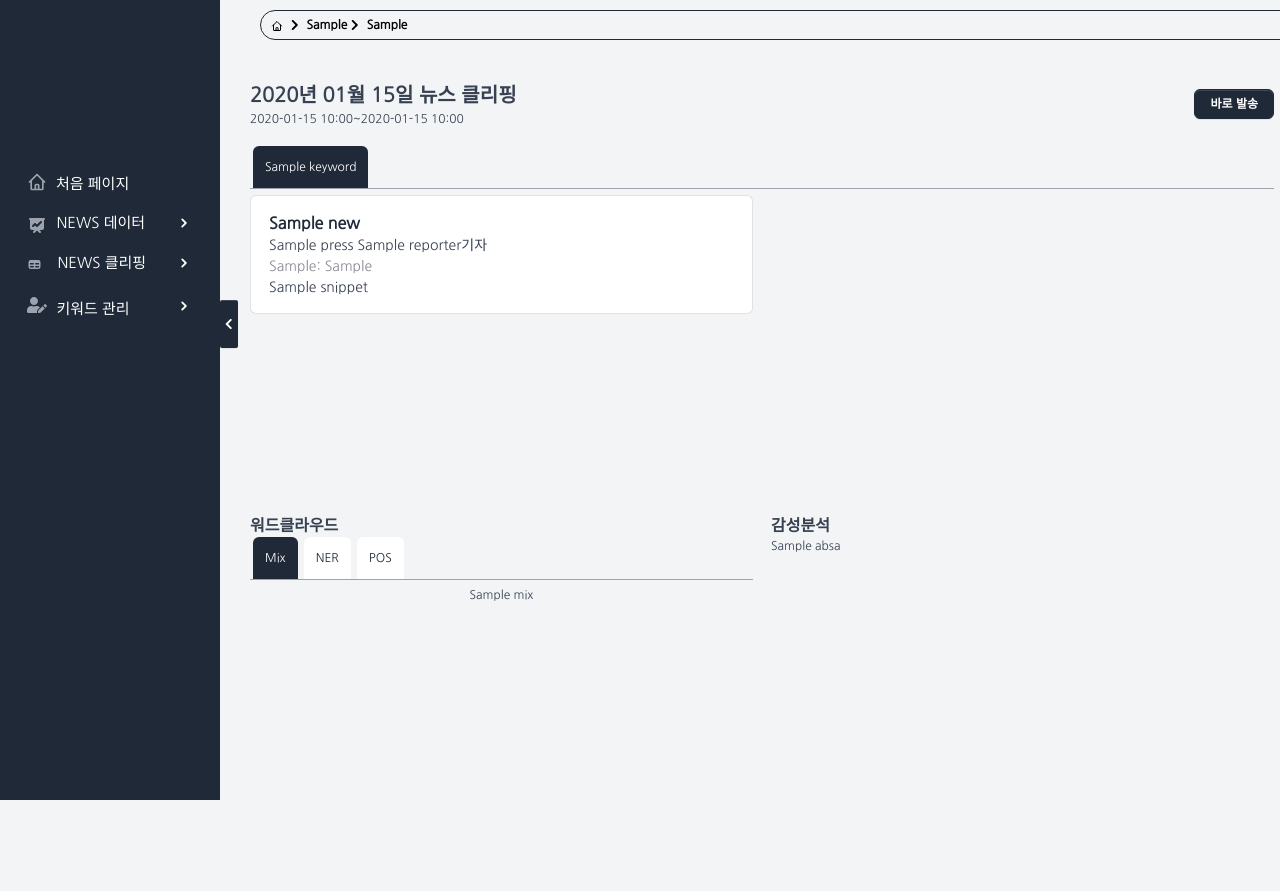
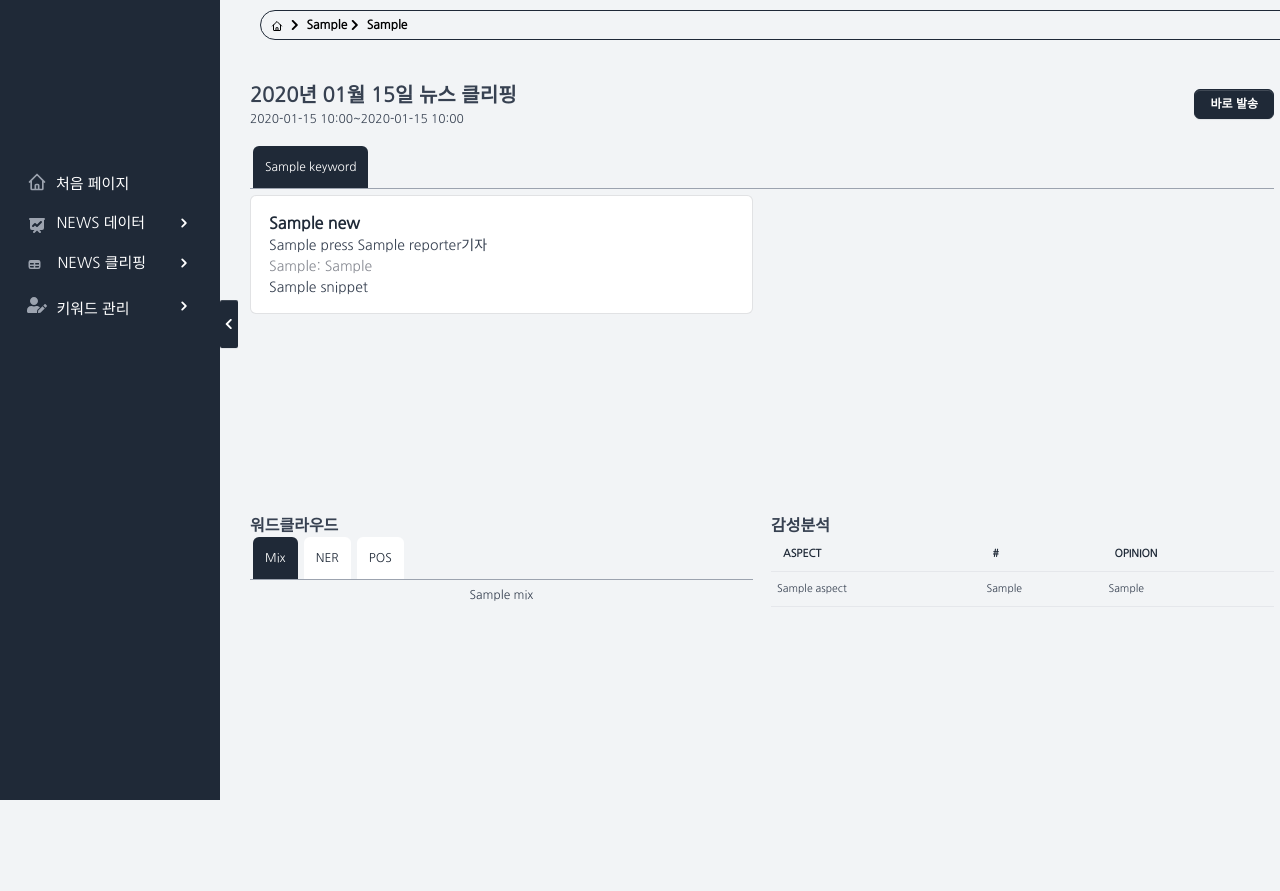
Before and after one commit to YGentertainment-project/YG-SentimentalAnalysis, a Django app: template backend/clipping/templates/clipping/preview.html in a window 1280 px wide; the page is wider, and only the part inside the window is pictured. Shown: the top 891 px of that part. Run offline with Django 3.2, Linux system fonts and the light colour scheme; the template is opened without the code that fills it: most values are stand-ins (such as "Sample title", 1, 10 or a date in 2020); parts of the project's set-up code (start-up, migrations or seed data) failed here and were passed over; some libraries are stand-ins or nearby versions.

Commit message:
[Update] Add Aspect Table

```diff
--- a/backend/clipping/templates/clipping/preview.html
+++ b/backend/clipping/templates/clipping/preview.html
@@ -73,7 +73,7 @@
         </div>
         <div class="row">
           <div class="col-6">
-            <span style="font-size: 16px; font-weight: bold;">워드클라우드</span>
+            <span class="mb-2" style="font-size: 16px; font-weight: bold;">워드클라우드</span>
             <nav>
               <div class="nav nav-tabs mb-2" id="nav-wc-tab" role="tablist">
                 <a class="nav-item nav-link active mx-1" id="nav-wc-mix-tab" data-bs-toggle="tab" href="#nav-wc-mix"
@@ -97,9 +97,25 @@
             </div>
           </div>
           <div class="col-6">
-            <span style="font-size: 16px; font-weight: bold;">감성분석</span>
-            <br>
-            {{data.absa}}
+            <span class="mb-2" style="font-size: 16px; font-weight: bold;">감성분석</span>
+            <table class="table table-centered table-nowrap rounded">
+              <thead class="thead-light">
+                <tr>
+                  <th>Aspect</th>
+                  <th>#</th>
+                  <th>Opinion</th>
+                </tr>
+              </thead>
+              <tbody>
+                {% for aspect, opn_cnt in data.absa %}
+                <tr>
+                  <td>{{aspect}}</td>
+                  <td>{{opn_cnt.0}}</td>
+                  <td>{{opn_cnt.1}}</td>
+                </tr>
+                {% endfor %}
+              </tbody>
+            </table>
           </div>
         </div>
       </div>
```
Also changed, not shown: backend/clipping/views.py (+52 -5 lines).
